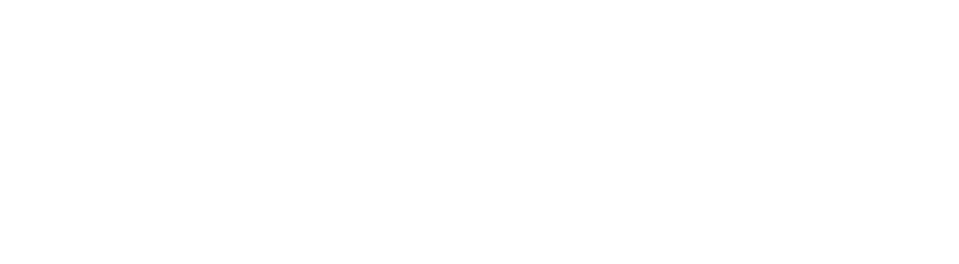
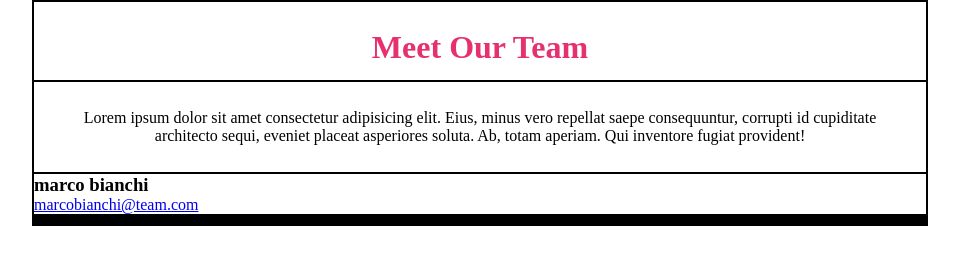
Before and after one commit to BernardoCosmi/html-css-float-cards, a plain HTML site: page index.html in a window 1280 px wide. Shown: the whole page, without its empty margins (160-1119 px from the left). Drawn offline with Linux system fonts and the light colour scheme.

Commit message:
title and article

```diff
--- a/assets/CSS/style.css
+++ b/assets/CSS/style.css
@@ -3,3 +3,23 @@
     padding: 0;
     box-sizing: border-box;
 }
+
+div{
+    border: 1px solid black;
+}
+.container{
+    margin: auto;
+    width: 70%;
+}
+
+#title{
+    height: 80px;
+    text-align: center;
+    padding: 3%;
+    color: #E53170;
+}
+
+div > p{
+    padding: 3%;
+    text-align: center;
+}
--- a/index.html
+++ b/index.html
@@ -8,7 +8,22 @@
 </head>
 
 <body>
-
-
-</body>
+    <div class="container">
+        <div id="title">
+            <h1>Meet Our Team</h1>
+        </div>
+        <div>
+            <p>Lorem ipsum dolor sit amet consectetur adipisicing elit. Eius, minus vero repellat saepe consequuntur, corrupti id cupiditate architecto sequi, eveniet placeat asperiores soluta. Ab, totam aperiam. Qui inventore fugiat provident!</p>
+        </div>
+        <div class="marco card">
+            <h3 class="nome">marco bianchi</h3>
+            <a href="mailto:marcobianchi@team.com">marcobianchi@team.com</a>
+        </div>
+        <div class="laura card"></div>
+        <div class="giorgio card"></div>
+        <div class="marta card"></div>
+        <div class="roberto card"></div>
+        <div class="daniela card"></div>
+    </div>
+    </body>
 </html>
```
